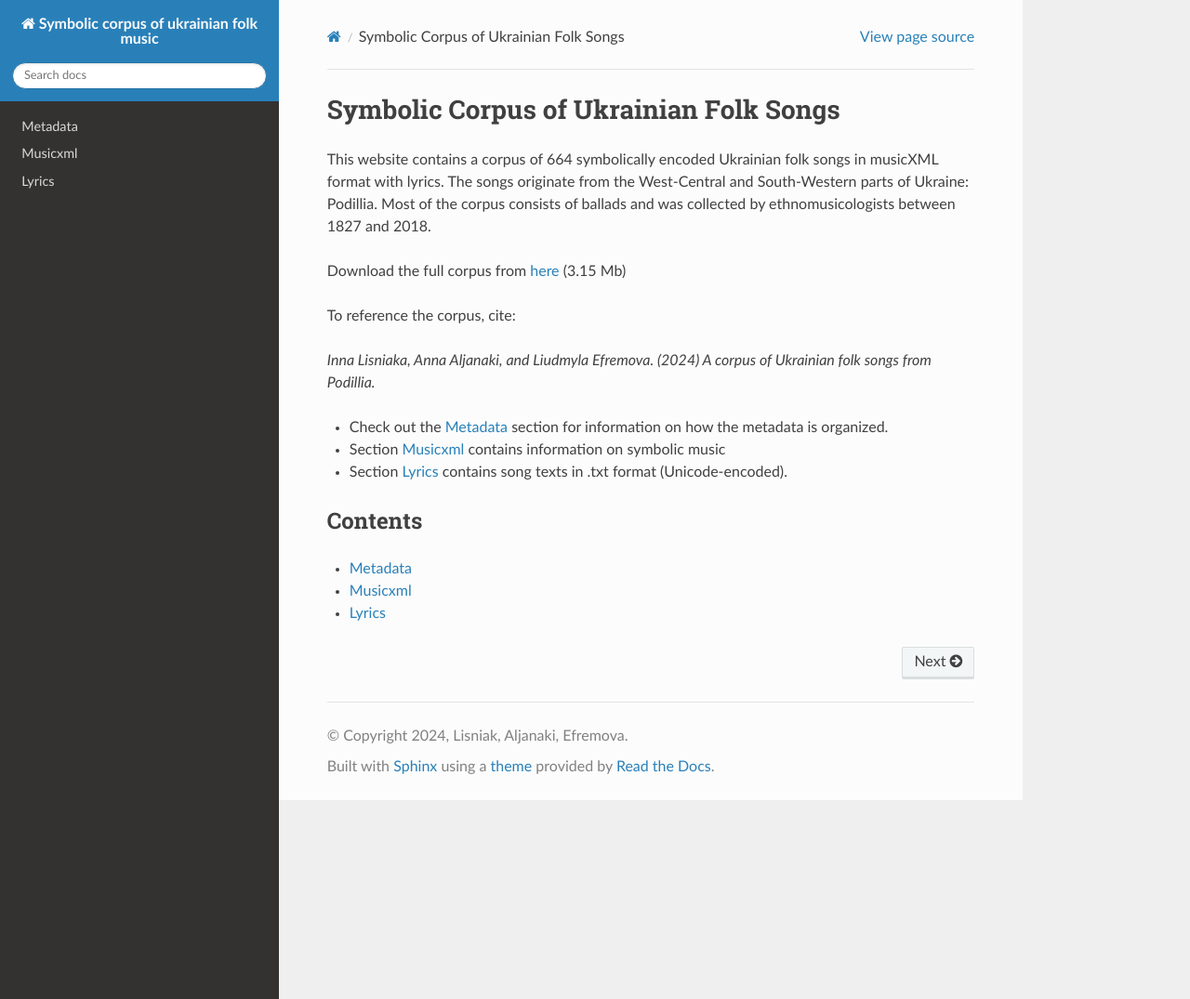
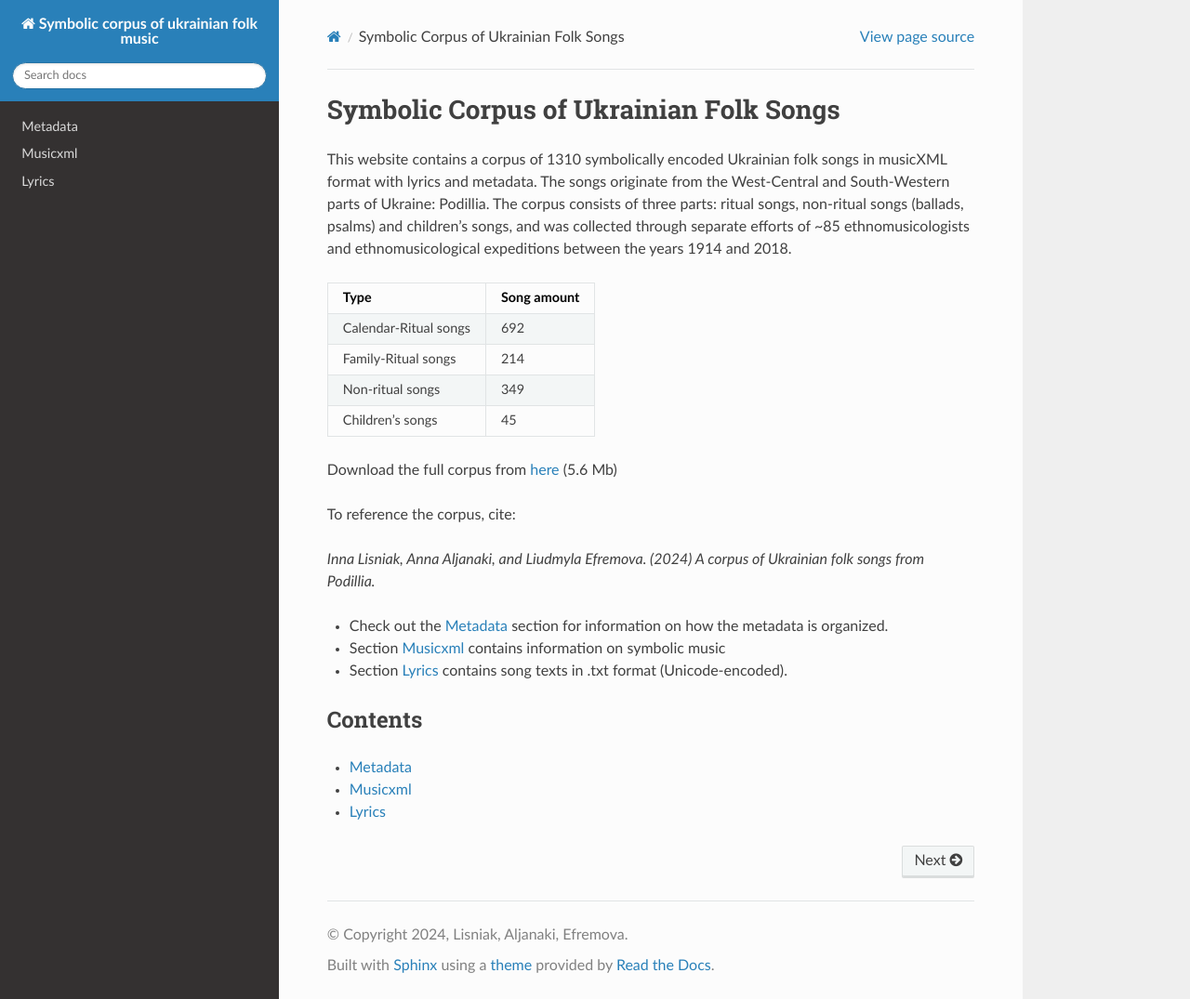
Before and after one commit to aljanaki/Symbolic_Corpus_Of_Ukrainian_Folk_Music, a Sphinx documentation site: the page built from docs/index.rst, in a window 1280 px wide and 1075 px high. Shown: the whole window at 93% size. Built offline with Sphinx 7.4.7 and the Read the Docs theme 3.1.0, drawn with Linux system fonts in a browser that asks for light colours.

Commit message:
Documentation on the website
Updated the size of the corpus, the file to download all of the corpus

```diff
--- a/docs/index.rst
+++ b/docs/index.rst
@@ -1,13 +1,27 @@
 Symbolic Corpus of Ukrainian Folk Songs
 ===================================
 
-This website contains a corpus of 664 symbolically encoded Ukrainian folk songs in musicXML format with lyrics. The songs originate from the West-Central and South-Western parts of Ukraine: Podillia. Most of the corpus consists of ballads and was collected by ethnomusicologists between 1827 and 2018.
+This website contains a corpus of 1310 symbolically encoded Ukrainian folk songs in musicXML format with lyrics and metadata. The songs originate from the West-Central and South-Western parts of Ukraine: Podillia. The corpus consists of three parts: ritual songs, non-ritual songs (ballads, psalms) and children's songs, and was collected through separate efforts of ~85 ethnomusicologists and ethnomusicological expeditions between the years 1914 and 2018.
 
-Download the full corpus from `here <https://github.com/aljanaki/Symbolic_Corpus_Of_Ukrainian_Folk_Music/blob/main/full%20corpus.zip>`_ (3.15 Mb)
+.. list-table::
+   :header-rows: 1
+
+   * - Type
+     - Song amount
+   * - Calendar-Ritual songs
+     - 692
+   * - Family-Ritual songs
+     - 214
+   * - Non-ritual songs
+     - 349
+   * - Children’s songs
+     - 45
+
+Download the full corpus from `here <https://github.com/aljanaki/Symbolic_Corpus_Of_Ukrainian_Folk_Music/blob/main/full%20corpus.zip>`_ (5.6 Mb)
 
 To reference the corpus, cite:
 
-*Inna Lisniaka, Anna Aljanaki, and Liudmyla Efremova. (2024) A corpus of Ukrainian folk songs from Podillia.*
+*Inna Lisniak, Anna Aljanaki, and Liudmyla Efremova. (2024) A corpus of Ukrainian folk songs from Podillia.*
 
 * Check out the :doc:`metadata` section for information on how the metadata is organized.
 * Section :doc:`musicxml` contains information on symbolic music
--- a/docs/lyrics.rst
+++ b/docs/lyrics.rst
@@ -1,7 +1,11 @@
 Lyrics
 =====
 
-Lyrics were collected by the ethnomusicologists. We scraped them from the musicXML files.
+Lyrics were collected by the ethnomusicologists together with song melodies.
+
+There are less variations of lyrics in this corpus than variations of song melodies, because the corpus was focused mainly on the melodies (meaning sometimes for a variation of a song (which is designated by a 'v' letter in a song number) there is no corresponding lyrics variation, but the lyrics are given for the original song).
+
+The lyrics were scraped from the musicXML files and quality checked.
 
 Lyrics can be downloaded from the repository:
 https://github.com/aljanaki/Symbolic_Corpus_Of_Ukrainian_Folk_Music/tree/main/Lyrics
```
Also changed, not shown: 1 other file.
